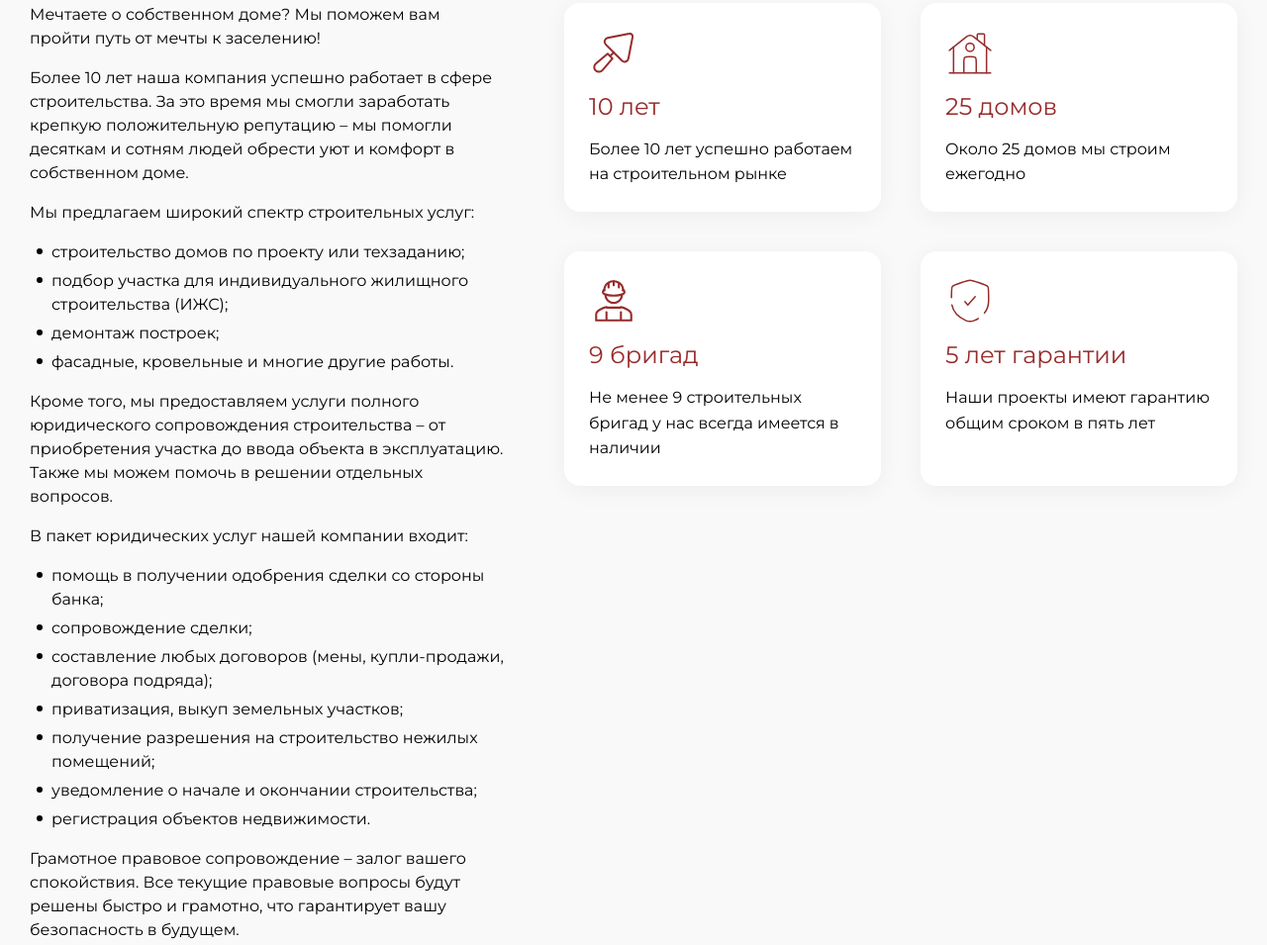
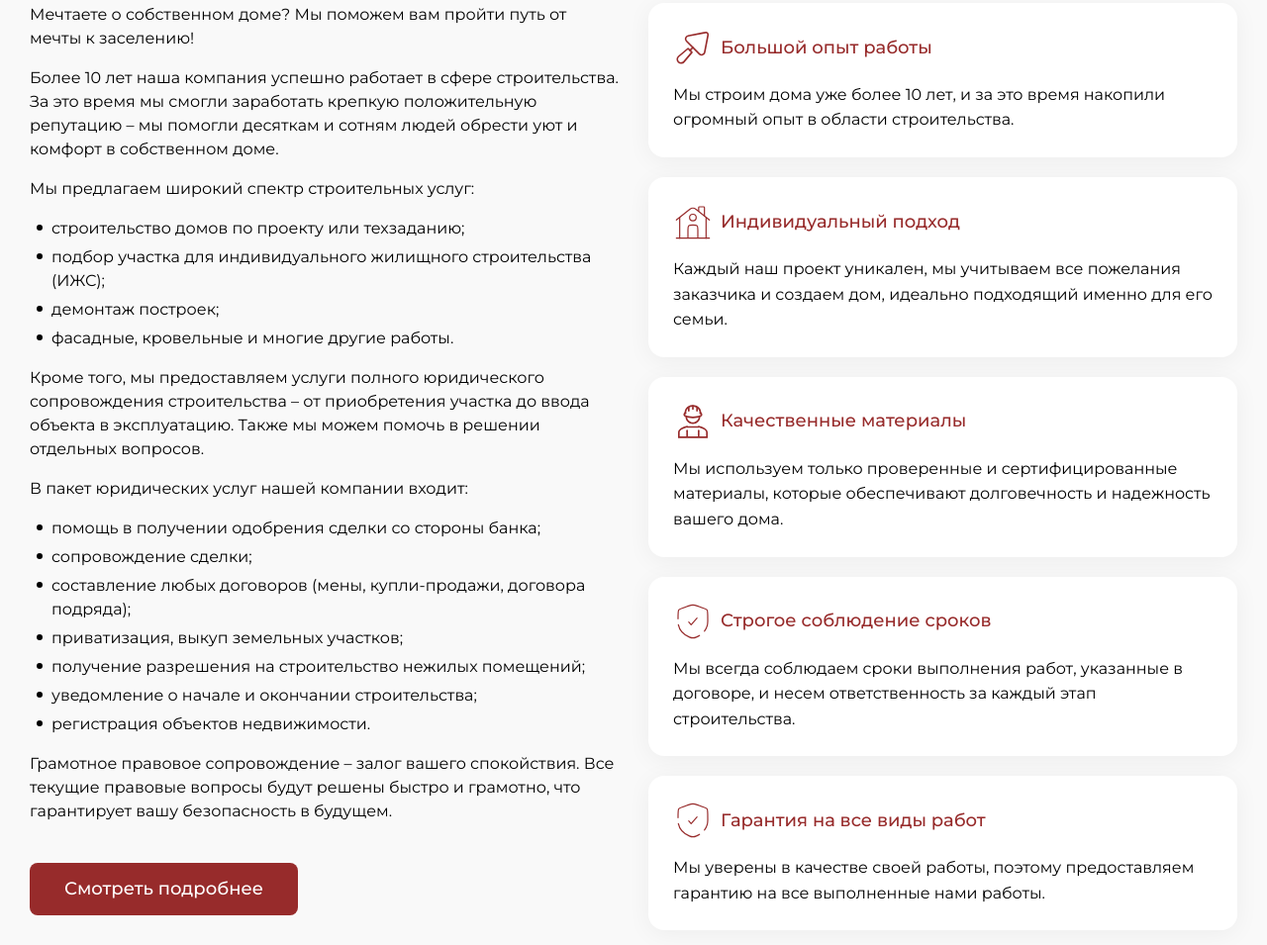
Before and after one commit to web-bombaster/dom-stroy, a plain HTML site: page index.html in a window 1280 px wide. Shown: the part 1849-2804 px from the top of the page at 99% size. Drawn offline with nearby package versions, Linux system fonts and the light colour scheme.

Commit message:
fix преимущества на главной

```diff
--- a/index.html
+++ b/index.html
@@ -322,37 +322,55 @@
                     <div class="about__right">
                         <div class="about__advantages about-adv">
                             <div class="about-adv__item">
+                                <div class="about-adv__box">
                                     <img
                                         src="img/about-adv/01.svg"
                                         alt=""
                                         class="about-adv__icon">
-                                <span class="about-adv__title">10 лет</span>
-                                <p class="about-adv__descr">Более 10 лет успешно работаем на строительном рынке</p>
+                                    <span class="about-adv__title">Большой опыт работы</span>
+                                </div>
+                                <p class="about-adv__descr">Мы строим дома уже более 10 лет, и за это время накопили огромный опыт в области строительства.</p>
                             </div>
                             <div class="about-adv__item">
+                                <div class="about-adv__box">
                                     <img
                                         src="img/about-adv/02.svg"
                                         alt=""
                                         class="about-adv__icon">
-                                <span class="about-adv__title">25 домов</span>
-                                <p class="about-adv__descr">Около 25 домов мы строим ежегодно
+                                    <span class="about-adv__title">Индивидуальный подход</span>
+                                </div>
+                                <p class="about-adv__descr">Каждый наш проект уникален, мы учитываем все пожелания заказчика и создаем дом, идеально подходящий именно для его семьи.
                                 </p>
                             </div>
                             <div class="about-adv__item">
+                                <div class="about-adv__box">
                                     <img
                                         src="img/about-adv/03.svg"
                                         alt=""
                                         class="about-adv__icon">
-                                <span class="about-adv__title">9 бригад</span>
-                                <p class="about-adv__descr">Не менее 9 строительных бригад у нас всегда имеется в наличии</p>
+                                    <span class="about-adv__title">Качественные материалы</span>
+                                </div>
+                                <p class="about-adv__descr">Мы используем только проверенные и сертифицированные материалы, которые обеспечивают долговечность и надежность вашего дома.</p>
                             </div>
                             <div class="about-adv__item">
+                                <div class="about-adv__box">
                                     <img
                                         src="img/about-adv/04.svg"
                                         alt=""
                                         class="about-adv__icon">
-                                <span class="about-adv__title">5 лет гарантии</span>
-                                <p class="about-adv__descr">Наши проекты имеют гарантию общим сроком в пять лет</p>
+                                    <span class="about-adv__title">Строгое соблюдение сроков</span>
+                                </div>
+                                <p class="about-adv__descr">Мы всегда соблюдаем сроки выполнения работ, указанные в договоре, и несем ответственность за каждый этап строительства.</p>
+                            </div>
+                            <div class="about-adv__item">
+                                <div class="about-adv__box">
+                                    <img
+                                        src="img/about-adv/04.svg"
+                                        alt=""
+                                        class="about-adv__icon">
+                                    <span class="about-adv__title">Гарантия на все виды работ</span>
+                                </div>
+                                <p class="about-adv__descr">Мы уверены в качестве своей работы, поэтому предоставляем гарантию на все выполненные нами работы.</p>
                             </div>
                         </div>
                     </div>
@@ -474,6 +492,19 @@
                                 <li>установка розеток и выключателей. </li>
                             </ul>
                         </div>
+                        <a
+                            href="#"
+                            class="price-list__btn btn">Оставить заявку</a>
+                    </li>
+                    <li class="price-list__item">
+                        <span class="price-list__title">Ваш проект</span>
+                        <p class="price-list__descr">Строительство дома по проекту заказчика. Возводим в строгом соблюдении требований проекта.</p>
+                        <div class="price-list__box">
+                            <span class="price-list__cost">---</span>
+                            <span class="price-list__currency">руб/м²</span>
+                            зависит от проекта
+                        </div>
+                        <div class="price-list__more"></div>
                         <a
                             href="#"
                             class="price-list__btn btn">Оставить заявку</a>
--- a/scss/_about-adv.scss
+++ b/scss/_about-adv.scss
@@ -1,7 +1,8 @@
 .about-adv {
 	display: flex;
-	flex-wrap: wrap;
-	gap: 40px;
+flex-direction: column;
+	// flex-wrap: wrap;
+	gap: 20px;
 
 	max-width: 680px;
 
@@ -15,7 +16,8 @@
 }
 .about-adv__item {
 	padding: 25px;
-	width: calc(50% - 40px / 2);
+	// width: calc(50% - 40px / 2);
+	width: 100%;
 
 	display: flex;
 	flex-direction: column;
@@ -26,30 +28,35 @@
 	background: #fff;
 	border-radius: var(--brs);
 
-	@media screen and (max-width: 992px) {
-		width: calc(50% - 20px / 2);
-	}
+	// @media screen and (max-width: 992px) {
+	// 	width: calc(50% - 20px / 2);
+	// }
 
-	@media screen and (max-width: 480px) {
-		width: 100%;
-	}
+	// @media screen and (max-width: 480px) {
+	// 	width: 100%;
+	// }
+}
+.about-adv__box {
+display: flex;
+align-items: center;
+gap: 8px;
 }
 .about-adv__icon {
-	height: 50px;
-	width: 50px;
+	height: 40px;
+	width: 40px;
 	display: block;
 }
 .about-adv__title {
 	margin: 0;
 
-	font-weight: 400;
-	font-size: 24px;
+	font-weight: 500;
+	font-size: 18px;
 	line-height: 125%;
-	text-transform: lowercase;
+	// text-transform: lowercase;
 	color: var(--color-accent);
 
 	@media screen and (max-width: 768px) {
-		font-size: 20px;
+		// font-size: 20px;
 	}
 }
 .about-adv__descr {
--- a/scss/_about.scss
+++ b/scss/_about.scss
@@ -1,6 +1,6 @@
 .about {
-position: relative;
-z-index: 2;
+	position: relative;
+	z-index: 2;
 	.container {
 		// display: flex;
 		// flex-direction: column;
@@ -11,24 +11,23 @@ z-index: 2;
 .about__box {
 	display: flex;
 	justify-content: space-between;
-	gap: 10%;
+	gap: 30px;
 
-	@media screen and (max-width: 1600px) {
-		gap: 5%;
-	}
-
-	@media screen and (max-width: 1200px) {
+	@media screen and (max-width: 992px) {
 		flex-direction: column;
-		gap: 40px;
 	}
 }
 .about__left {
-	flex-grow: 1;
+	width: calc(100% / 2 - 1 / 2 * 30px);
 
 	display: flex;
 	flex-direction: column;
 	align-items: flex-start;
 	gap: 40px;
+
+	@media screen and (max-width: 992px) {
+		width: 100%;
+	}
 }
 .about__text {
 	& > * {
@@ -40,21 +39,13 @@ z-index: 2;
 		}
 	}
 }
-.about__btn {
-}
 .about__right {
-	// width: 100%;
-	min-width: 680px;
-	flex-grow: 1;
-	flex-shrink: 0;
+	width: calc(100% / 2 - 1 / 2 * 30px);
 
-	@media screen and (max-width: 1200px) {
+	@media screen and (max-width: 992px) {
 		order: -1;
+		width: 100%;
 	}
-
-    @media screen and (max-width: 768px) {
-        min-width: 100%;
-    }
 }
 .about__advantages {
 }
--- a/scss/_price.scss
+++ b/scss/_price.scss
@@ -46,17 +46,17 @@
 	flex-direction: column;
 	justify-content: flex-start;
 
-	width: calc(100% / 3 - 30px * 2 / 3);
+	width: calc(100% / 4 - 30px * 3 / 4);
 
 	background-color: #fff;
 	border-radius: var(--brs);
 
 	@media screen and (max-width: 1600px) {
-		width: calc(100% / 3 - 15px * 2 / 3);
+		width: calc(100% / 4 - 15px * 3 / 4);
 	}
 
 	@media screen and (max-width: 992px) {
-		width: 100%;
+		width: calc(100% / 2 - 15px * 1 / 2);
 		max-width: 500px;
 	}
 
```
Also changed, not shown: css/main.css. Lines whose indentation alone changed are shown as unchanged.
